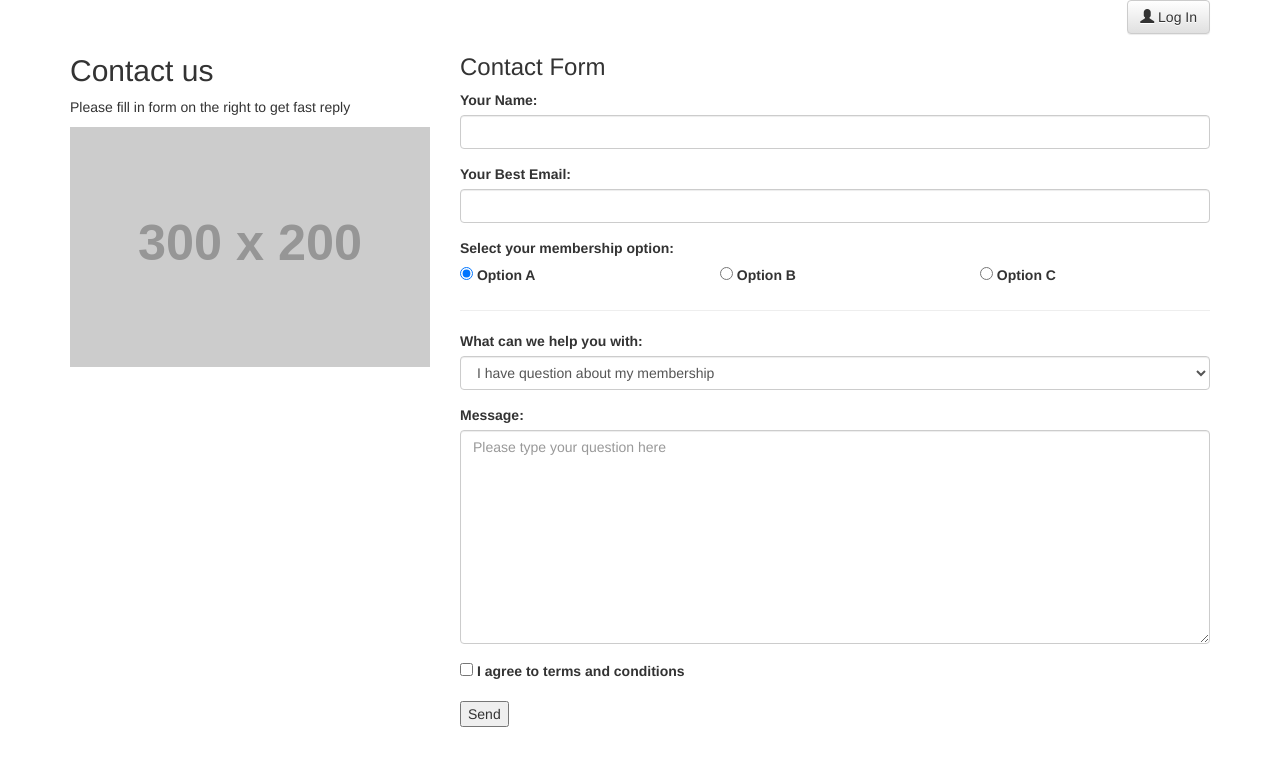
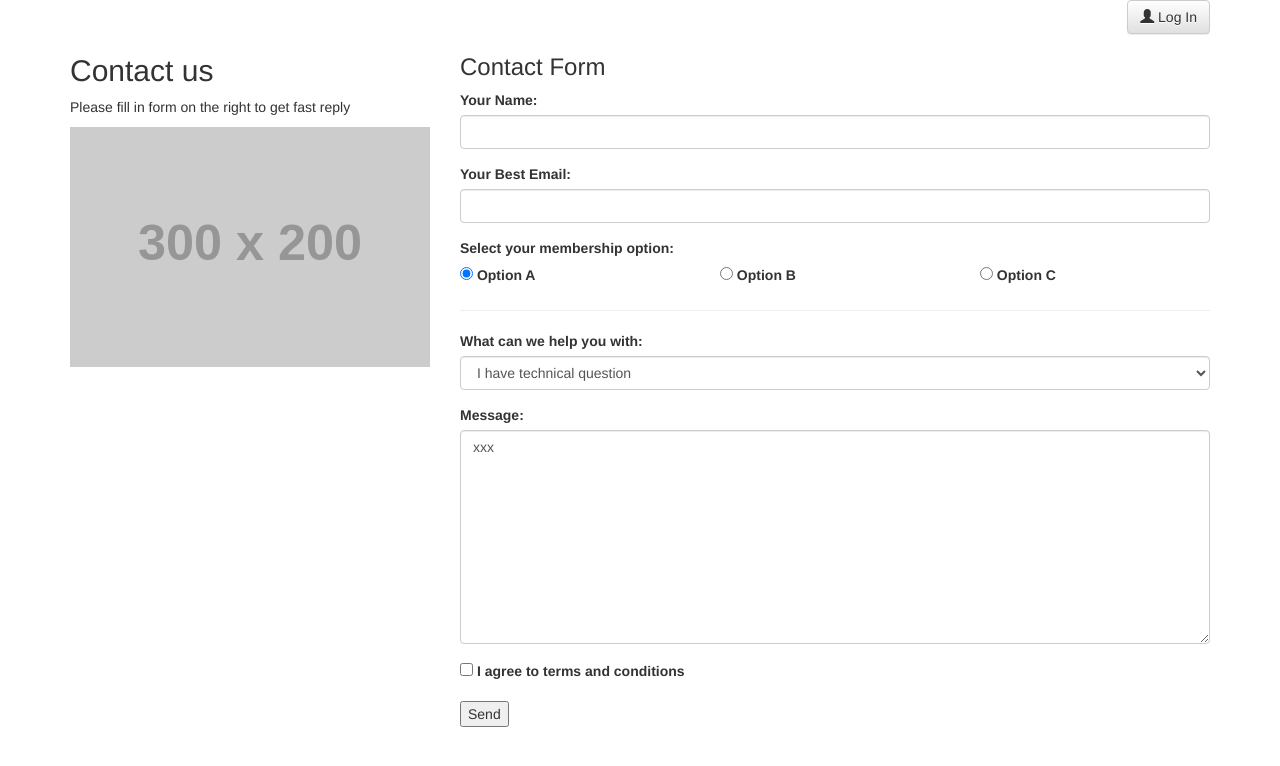
Before and after one commit to aserron/challenges-readytal-react-sse, a React (Create React App) app: page / in a window 1280 px wide. Shown: the top 766 px of the page. Built offline with nearby package versions, Linux system fonts and the light colour scheme.

Commit message:
> almost working form.

```diff
--- a/src/components/app.jsx
+++ b/src/components/app.jsx
@@ -10,9 +10,9 @@ export class App extends React.Component{
         name: '',
         email: '',
         option:'A',
-        select: 1,
+        select: 2,
         type:'',
-        message:''
+        message:'xxx'
     }
     constructor(props){
         super(props)
--- a/src/components/contact-form.jsx
+++ b/src/components/contact-form.jsx
@@ -1,16 +1,16 @@
 import React from 'react';
-import { object,func } from 'prop-types';
+import {object, func} from 'prop-types';
 
-export class ContactForm extends React.Component{
+export class ContactForm extends React.Component {
 
     static defaultProps = {
-        data:{
-            name:'',
-            email:'',
-            option:'',
+        data: {
+            name: '',
+            email: '',
+            option: '',
             select: '',
-            message:'',
-            terms:false
+            message: '',
+            terms: false
         }
     }
 
@@ -20,10 +20,17 @@ export class ContactForm extends React.Component{
         data: object.isRequired
     }
 
-    constructor(props){
+    constructor(props) {
+
+        console.warn('FORM CONSTRUCTOR')
+
         super(props)
 
-        this.state = {...ContactForm.defaultProps};
+        // this.state = {...ContactForm.defaultProps};
+        let s1 = {...ContactForm.defaultProps};
+        s1.data = Object.assign(s1.data,{...props.data});
+
+        this.state = s1;
 
         this.handleInputChange = this.handleInputChange.bind(this);
     }
@@ -32,41 +39,42 @@ export class ContactForm extends React.Component{
      * When form is submitted forward contact data to parent
      * @param {event} DOMEvent
      */
-    handleSubmit(event){
+    handleSubmit(event) {
         event.preventDefault();
         this.props.onSubmit(this.props.data)
     }
 
-    handleInputChange(event){
-        event.persist();
+
+    handleInputChange(event) {
+        // event.persist();
         let target = event.target;
-        let value = target.type ==='checkbox' ? target.checked : target.value;
+        let value = target.type === 'checkbox' ? target.checked : target.value;
         const name = target.name;
-        event.target.value = value;
-        console.log(`handleInputChange [${name}]`,value,this.state);
+        // event.target.value = value;
+        console.log(`handleInputChange [${name}]`, value, this.state);
 
-        this.setState((state,props)=>{
+        this.setState((state, props) => {
             let s1 = {...state};
-            s1.data[name]= value;
+            s1.data[name] = value;
             props.onChange(s1.data);
             return s1;
         });
     }
 
-    isSelected(key, option){
+    isSelected(key, option) {
         return this.props.data[key] === option
     }
 
     options = [
-        {id:1, label:'I have question about my membership'},
-        {id:2, label:'I have technical question'},
-        {id:3, label:'I would like to change membership'},
-        {id:4, label:'Other question'},
+        {id: 1, label: 'I have question about my membership'},
+        {id: 2, label: 'I have technical question'},
+        {id: 3, label: 'I would like to change membership'},
+        {id: 4, label: 'Other question'},
     ]
 
-    render(){
+    render() {
+        // let data = this.state.data;
         let data = this.props.data;
-
         return <form>
 
             <h3>Contact Form</h3>
@@ -90,20 +98,29 @@ export class ContactForm extends React.Component{
 
             <label className="form-label">Select your membership option:</label>
             <div className="form-group row">
+
+                <label className="form-label col-xs-4" >
+                    <input onChange={this.handleInputChange} type="radio" name="option" value="A" checked={data.option === "A"}/> Option A</label>
                 <label className="form-label col-xs-4">
-            <input type="radio" name="option" value="A" defaultChecked={true}/> Option A</label>
+                    <input onChange={this.handleInputChange} type="radio" name="option" value="B" checked={data.option === "B"}/> Option B</label>
                 <label className="form-label col-xs-4">
-            <input type="radio" name="option" value="B"/> Option B</label>
-            <label className="form-label col-xs-4">
-            <input type="radio" name="option" value="C"/> Option C</label>
+                    <input onChange={this.handleInputChange}  type="radio" name="option" value="C" checked={data.option === "C"}/> Option C</label>
+
             </div>
 
             <hr/>
 
             <div className="form-group">
                 <label className="form-label">What can we help you with:</label>
-            <select  className="form-control" name="select">
-                <option value="1">I have question about my membership</option>
+                <select className="form-control" name="select" onChange={this.handleInputChange} >
+                    {this.options.map((it,k)=>(
+                        <option
+                                key={`id-sel-${it.id}`}
+                                value={it.id}
+                                selected={data.select===it.id}
+                        >{it.label}</option>
+                    ))}
+
                 </select>
             </div>
 
@@ -112,16 +129,22 @@ export class ContactForm extends React.Component{
                 <textarea name="message" rows="10"
                           placeholder="Please type your question here"
                           className="form-control"
+                          value={data.message}
                           onChange={this.handleInputChange}
                 />
             </div>
 
             <div className="form-group">
-            <label className="form-label"> <input type="checkbox" name="terms" /> I agree to terms and conditions </label>
+                <label className="form-label">
+                    <input
+                        checked={data.terms}
+                        onChange={this.handleInputChange}
+                        type="checkbox" name="terms"/> I agree to terms and conditions
+                </label>
 
             </div>
 
-            <input type="submit" value="Send" className="contactform-submit" />
+            <input type="submit" value="Send" className="contactform-submit"/>
         </form>
     }
 }
```
Lines whose indentation alone changed are shown as unchanged.
